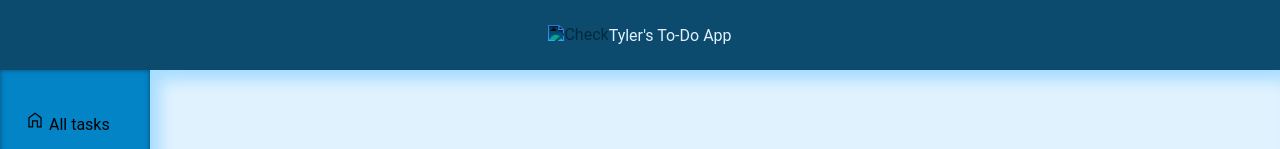
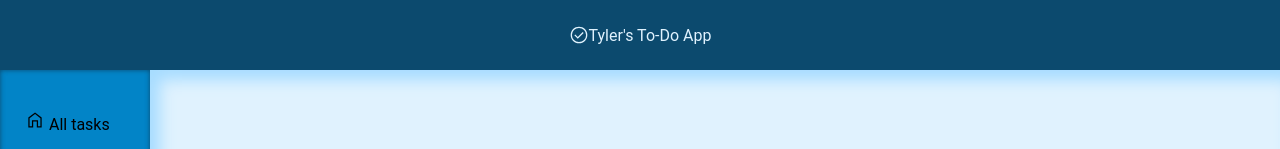
Before and after one commit to porcellotyler/to-do-list, a plain HTML site: page index.html in a window 1280 px wide. Shown: the top 149 px of the page. Drawn offline with Linux system fonts and the light colour scheme.

Commit message:
Fix header image file path

```diff
--- a/index.html
+++ b/index.html
@@ -10,7 +10,7 @@
 <body>
     <div class="container">
         <div id="header" class="header">
-            <img src="img/check.svg" alt="Check"> Tyler's To-Do App
+            <img src="check.svg" alt="Check"> Tyler's To-Do App
         </div>
 
         <div id="sidebar" class="sidebar">
```
